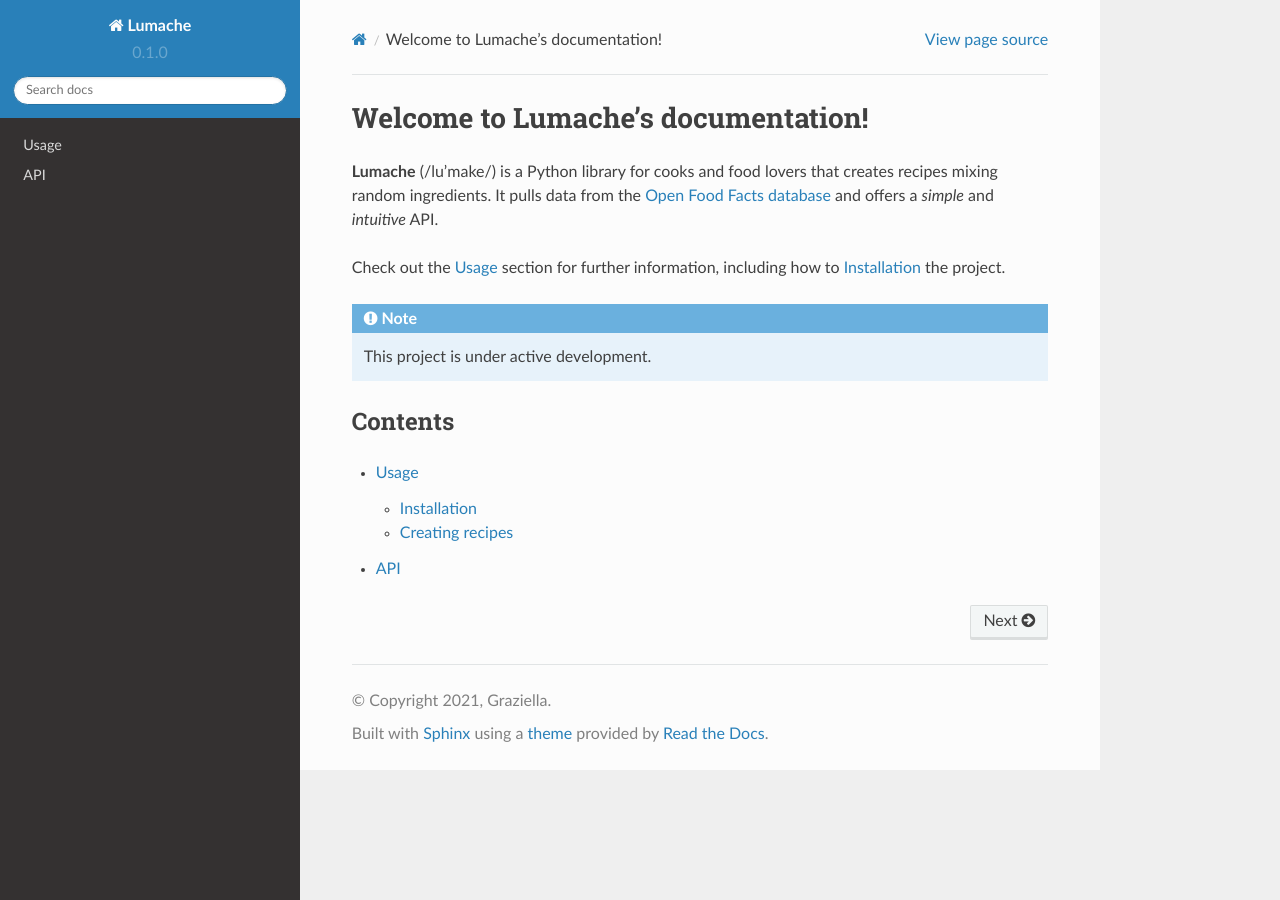
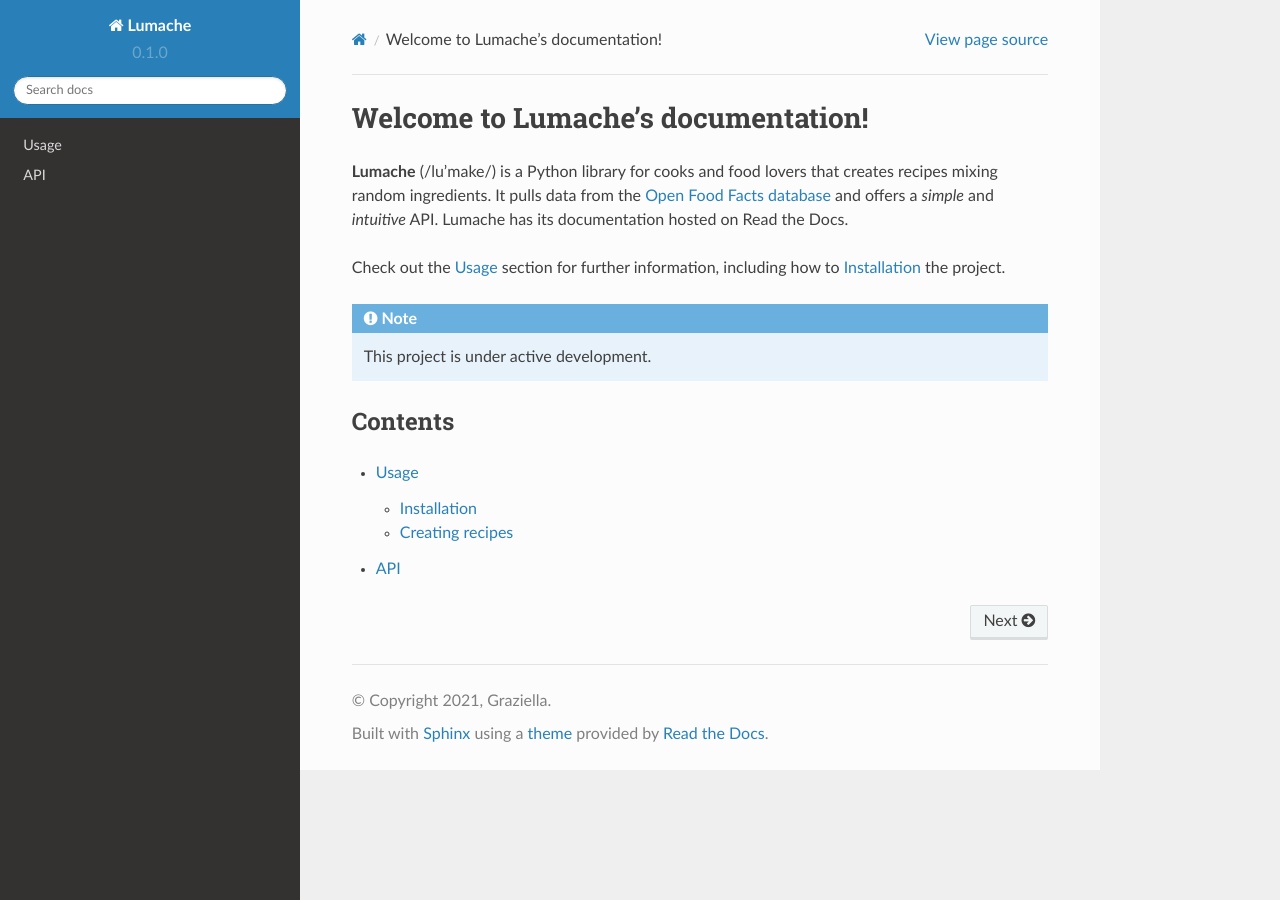
Before and after one commit to PKUfjh/sphinx-tutorial, a Sphinx documentation site: the page built from docs/source/index.rst, in a window 1280 px wide. Built offline with Sphinx 7.4.7 and the Read the Docs theme 2.0.0, drawn with Linux system fonts in a browser that asks for light colours.

Commit message:
Update index.rst

```diff
--- a/docs/source/index.rst
+++ b/docs/source/index.rst
@@ -4,7 +4,7 @@
 **Lumache** (/lu'make/) is a Python library for cooks and food lovers
 that creates recipes mixing random ingredients.
 It pulls data from the `Open Food Facts database <https://world.openfoodfacts.org/>`_
-and offers a *simple* and *intuitive* API.
+and offers a *simple* and *intuitive* API. Lumache has its documentation hosted on Read the Docs.
 
 Check out the :doc:`usage` section for further information, including
 how to :ref:`installation` the project.
```
